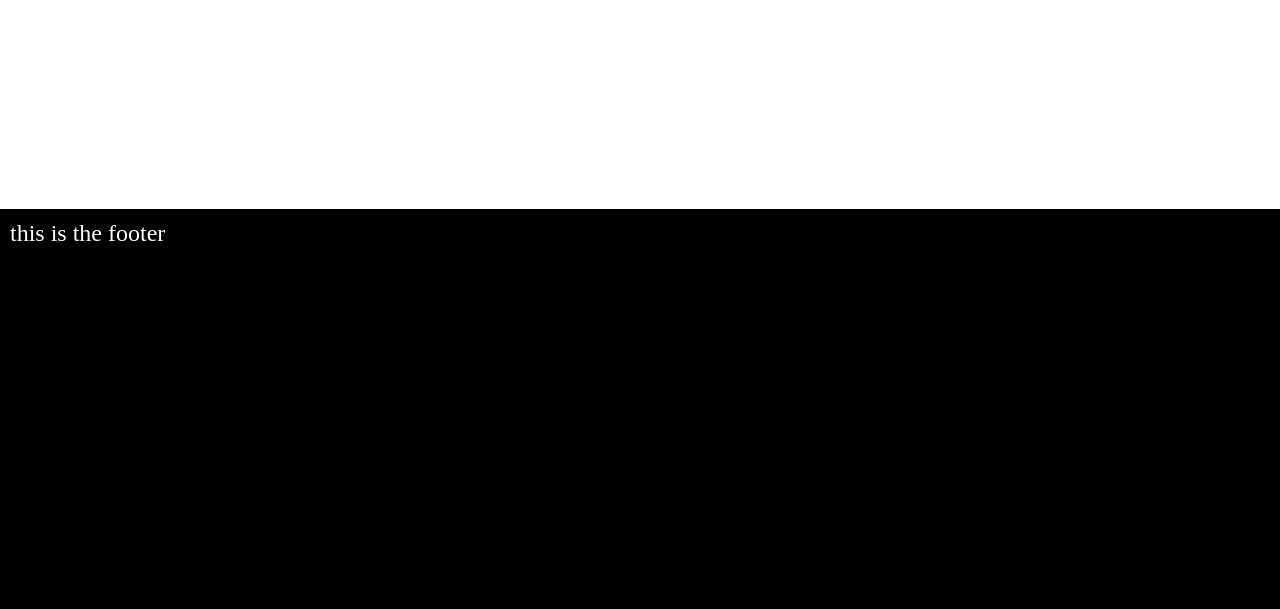
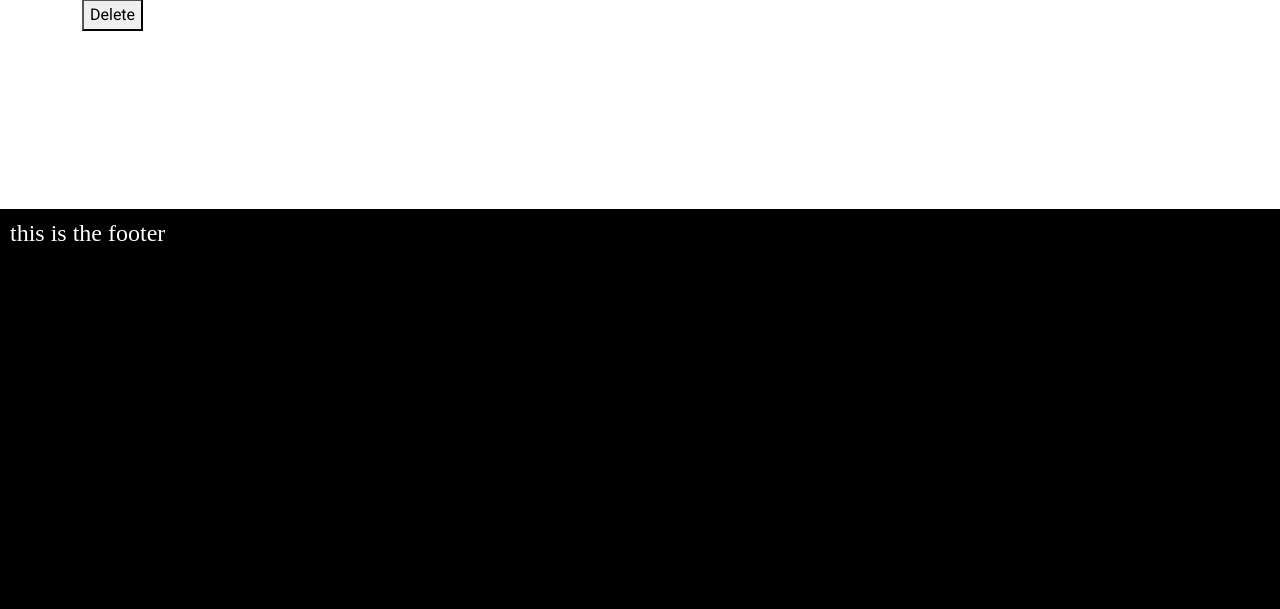
Before and after one commit to kuhmasii/django-photo-tutorial, a Django app: page / in a window 1280 px wide. Shown: the part 689-1298 px from the top of the page. Run offline with Django 3.2, Linux system fonts and the light colour scheme; tables that the repository leaves empty hold one stand-in row (values such as "Sample post"); grey boxes marked "Sample" are stand-in pictures; some libraries are stand-ins or nearby versions.

Commit message:
newview delete

```diff
--- a/imageprocessor/urls.py
+++ b/imageprocessor/urls.py
@@ -8,6 +8,7 @@ urlpatterns = [
     path("", views.index, name="index"),
     path("upload/", views.create, name="create"),
     path("update/<int:image_id>/", views.update, name="update"),
+    path("delete_image/<int:image_id>/", views.delete_image, name="delete_image"),
     path("successful/", views.success, name="success"),
     path("dashboard/", views.dashboard, name="dashboard"),
 ]
--- a/imageprocessor/views.py
+++ b/imageprocessor/views.py
@@ -62,5 +62,13 @@ def update(request, image_id=None):
     )
 
 
+def delete_image(request, image_id=None):
+
+    image_to_delete = get_object_or_404(Image, pk=image_id)
+
+    if request.method == "POST":
+        image_to_delete.delete()
+        return redirect("imageprocessor:index")
+
 def success(request, *args, **kwargs):
     return render(request, 'success.html')
--- a/templates/index.html
+++ b/templates/index.html
@@ -90,9 +90,13 @@
                 {% if image %}
                     {% for images in image %}
                         <img class="post-img" src="{{ images.profileURL }}">
-            <a href="{% url 'imageprocessor:update' images.id %}"> detail {{ images.id }} </a>
+                        <a href="{% url 'imageprocessor:update' images.id %}"> update image </a>
                         <img class="post-img" src="{{ images.backgroundURL }}">
                         <img class="post-img" src="{{ images.featureURL }}">
+                        <form action="{% url 'imageprocessor:delete_image' images.id %}" method="POST" enctype="multipart/form-data">
+                                {% csrf_token %}
+                            <button class="button" type="submit">Delete</button>
+                        </form>
                     {% endfor %}
                 {% endif %}
             {% endblock %}
```
Also changed, not shown: 1 other file. Lines whose indentation alone changed are shown as unchanged.
